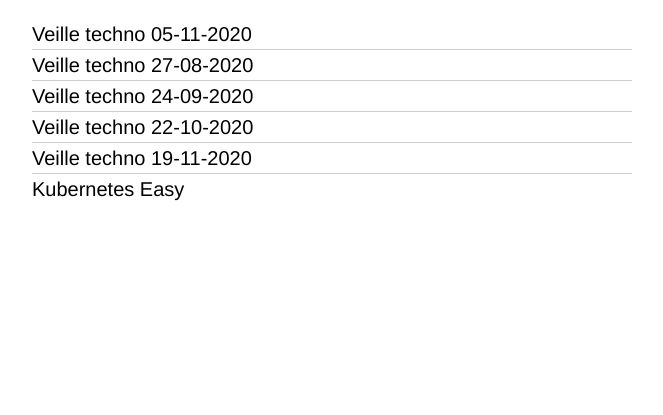
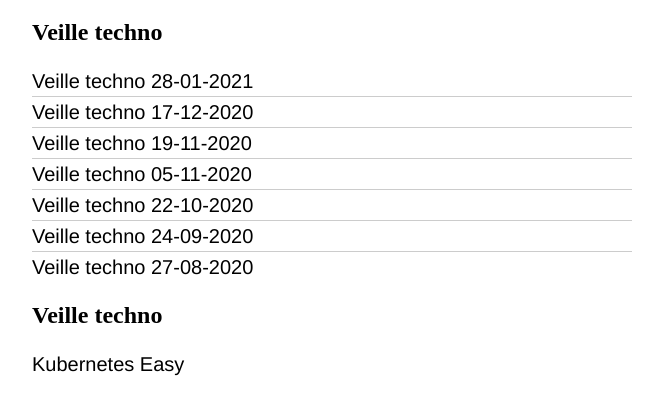
Before and after one commit to Slickteam/gd-prez, a website: page public/index.html in a window 1280 px wide. Shown: the part 61-476 px from the top of the page, without its empty margins (308-971 px from the left). Drawn offline with Linux system fonts and the light colour scheme.

Commit message:
update index

```diff
--- a/public/index.html
+++ b/public/index.html
@@ -10,26 +10,38 @@
   <main>
     <h1>Geeking Days Prez</h1>
 
+    <h2>Veille techno</h2>
     <ul>
+      <li>
+        <a href="veille_20210128/">Veille techno 28-01-2021</a>
+      </li>
+      <li>
+        <a href="veille_20201217/">Veille techno 17-12-2020</a>
+      </li>
+      <li>
+        <a href="veille_20201119/">Veille techno 19-11-2020</a>
+      </li>
       <li>
         <a href="veille_rm_20201105/">Veille techno 05-11-2020</a>
       </li>
       <li>
-        <a href="veille_20200827/">Veille techno 27-08-2020</a>
+        <a href="veille_20201022/">Veille techno 22-10-2020</a>
       </li>
       <li>
         <a href="veille_20200924/">Veille techno 24-09-2020</a>
       </li>
       <li>
-        <a href="veille_20201022/">Veille techno 22-10-2020</a>
+        <a href="veille_20200827/">Veille techno 27-08-2020</a>
       </li>
-      <li>
-        <a href="veille_20201119/">Veille techno 19-11-2020</a>
-      </li>
+    </ul>
+
+    <h2>Veille techno</h2>
+    <ul>
       <li>
         <a href="kubernetes-easy/">Kubernetes Easy</a>
       </li>
     </ul>
+
   </main>
 </body>
 </html>
```
